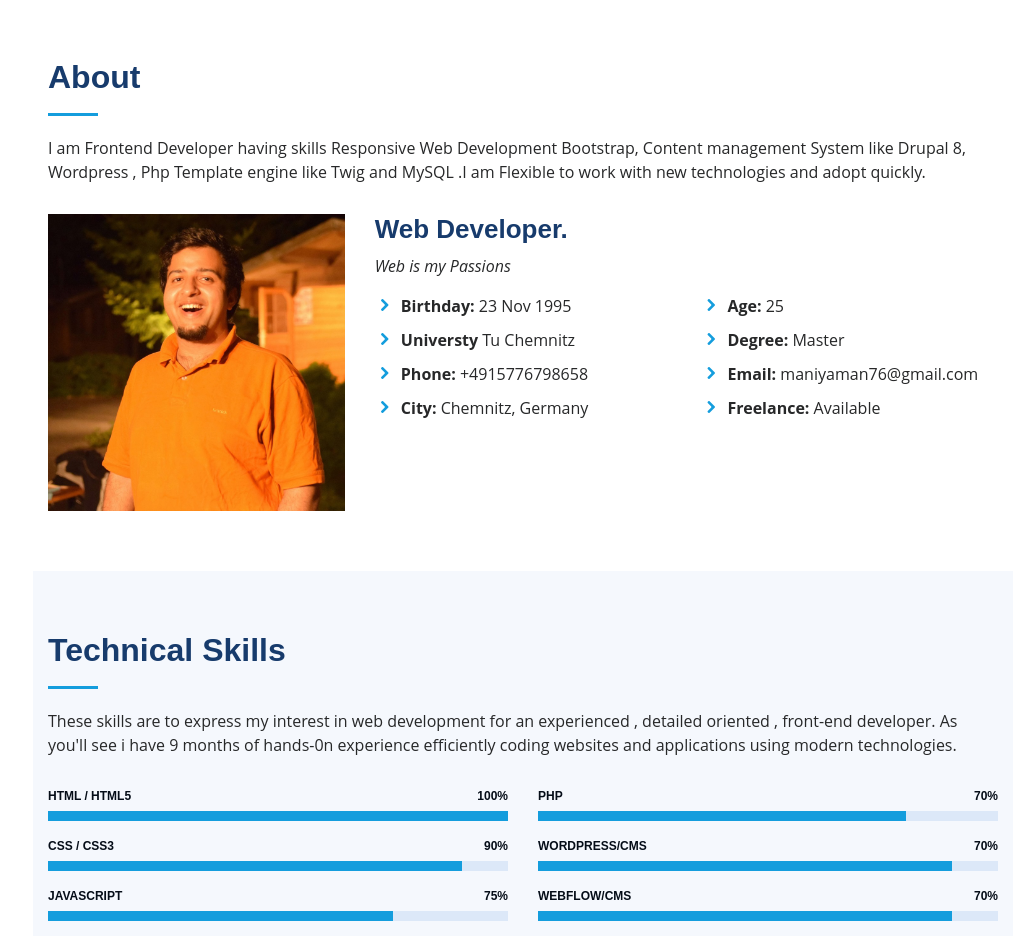
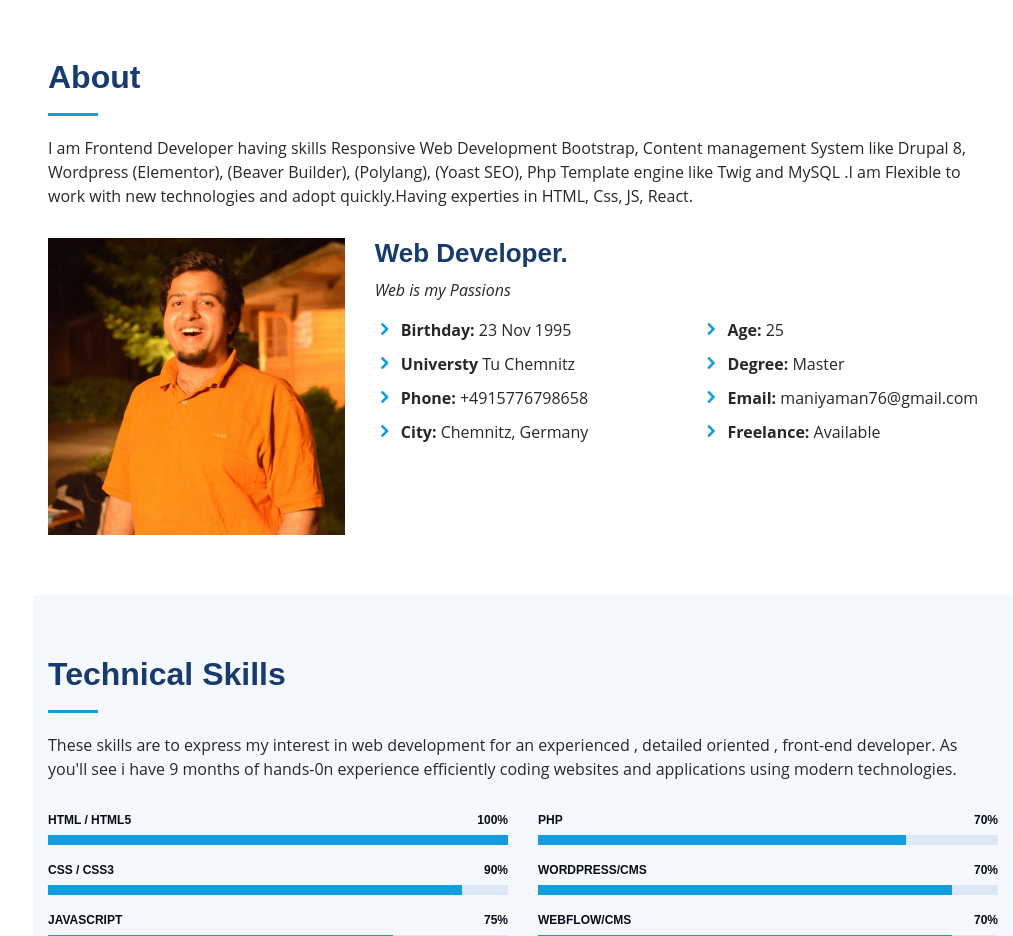
Before and after one commit to fattahyaman/my-portfolio, a plain HTML site: page index.html in a window 1280 px wide. Shown: the part 802-1738 px from the top of the page, without its empty margins (267-1280 px from the left). Drawn offline with Linux system fonts and the light colour scheme.

Commit message:
New content

```diff
--- a/index.html
+++ b/index.html
@@ -67,7 +67,7 @@
 
         <div class="section-title">
           <h2>About</h2>
-          <p>I am Frontend Developer having skills Responsive Web Development Bootstrap, Content management System like Drupal 8, Wordpress , Php Template engine like Twig and MySQL .I am Flexible to work with new technologies and adopt quickly.</p>
+          <p>I am Frontend Developer having skills Responsive Web Development Bootstrap, Content management System like Drupal 8, Wordpress (Elementor), (Beaver Builder), (Polylang),  (Yoast SEO), Php Template engine like Twig and MySQL .I am Flexible to work with new technologies and adopt quickly.Having experties in HTML, Css, JS, React.</p>
         </div>
 
         <div class="row">
```
